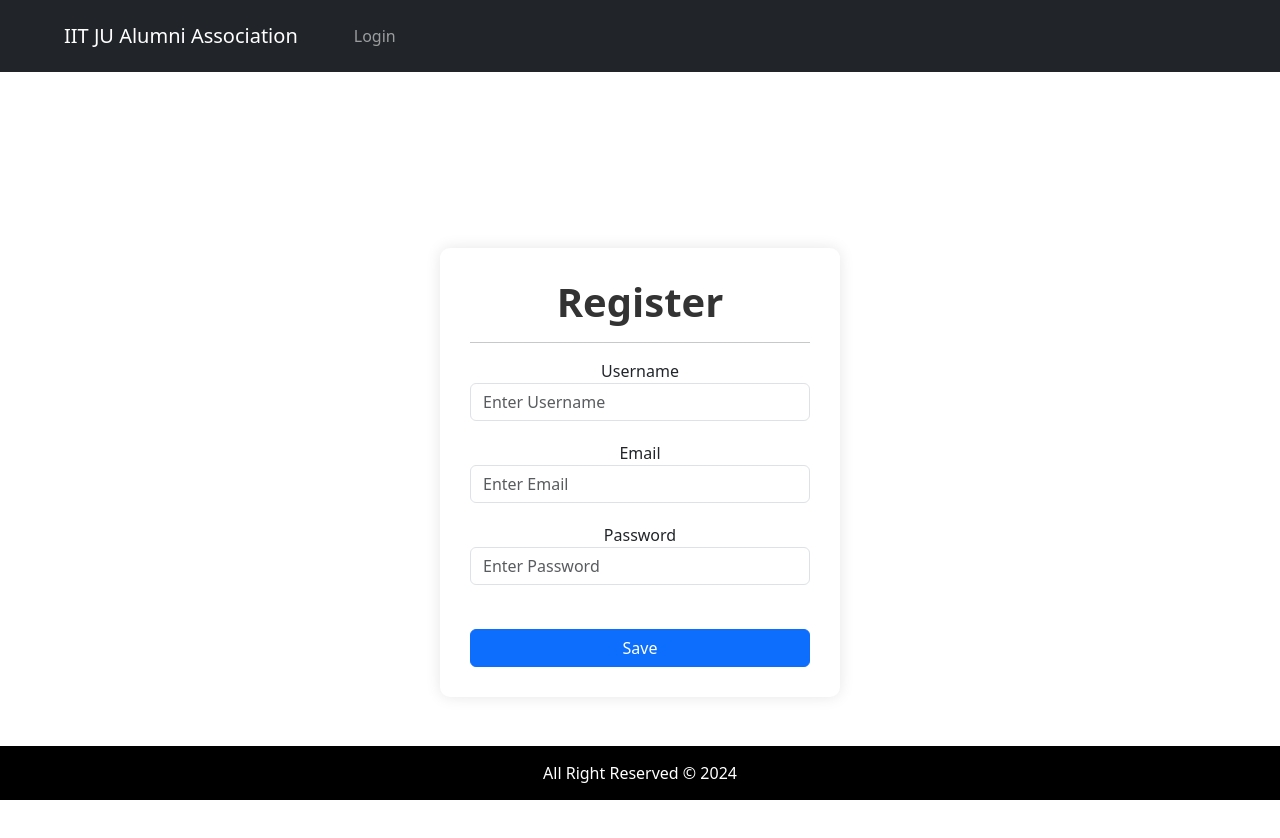
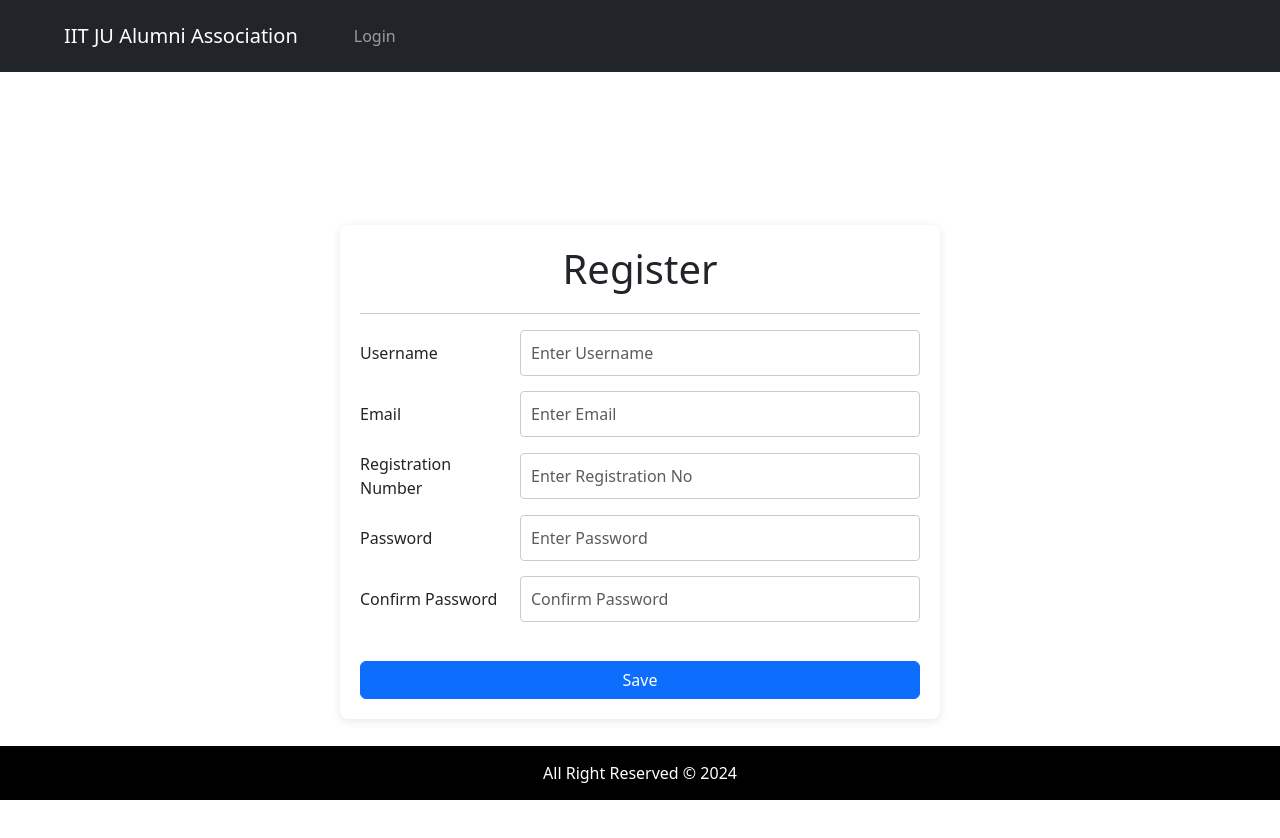
Before and after one commit to mesahal/ijaa-frontend, a React (Create React App) app: page /register in a window 1280 px wide. Shown: the top 838 px of the page. Built offline with nearby package versions, Linux system fonts and the light colour scheme.

Commit message:
registration updated

```diff
--- a/src/component/Register.css
+++ b/src/component/Register.css
@@ -1,56 +1,61 @@
-/* Register.css */
-
-body {
-  background-color: #f4f7f6;
-  font-family: "Segoe UI", Tahoma, Geneva, Verdana, sans-serif;
-}
-
 .register-container {
   display: flex;
   justify-content: center;
   align-items: center;
   min-height: 100vh;
+  background-color: #ffffff;
 }
 
 .register-card {
   background-color: #fff;
-  padding: 30px;
-  box-shadow: 0px 0px 15px rgba(0, 0, 0, 0.1);
-  border-radius: 10px;
-  width: 400px;
-  text-align: center;
+  padding: 20px;
+  border-radius: 8px;
+  box-shadow: 0 2px 10px rgba(0, 0, 0, 0.1);
+  max-width: 600px;
+  width: 100%;
 }
 
 .register-header {
-  font-weight: bold;
-  color: #333;
+  text-align: center;
+  margin-bottom: 20px;
 }
 
 .form-group {
-  margin-bottom: 20px;
+  display: flex;
+  align-items: center;
+  margin-bottom: 15px;
 }
 
-.form-control {
-  border-radius: 5px;
-  padding: 10px;
-  font-size: 16px;
+.form-group label {
+  width: 150px; /* Adjust width as needed */
+  text-align: lefft;
+  margin-right: 10px;
 }
 
-.btn-primary {
-  background-color: #007bff;
-  border-color: #007bff;
-  font-size: 16px;
+.form-group input {
+  flex: 1;
   padding: 10px;
-  border-radius: 5px;
-  width: 100%;
+  border: 1px solid #ccc;
+  border-radius: 4px;
 }
 
-.btn-primary:hover {
-  background-color: #0056b3;
-  border-color: #004085;
+.btn {
+  display: block;
+  width: 100%;
+  padding: 10px;
+  background-color: #007bff;
+  color: white;
+  border: none;
+  border-radius: 4px;
+  cursor: pointer;
 }
 
-hr {
-  border-top: 1px solid #ddd;
-  margin-bottom: 20px;
+.btn:hover {
+  background-color: #0056b3;
 }
+
+.error-message {
+  color: red; /* Change to your desired color */
+  margin-top: 10px;
+  font-size: 14px; /* Adjust size as needed */
+}
--- a/src/component/RegisterComponent.js
+++ b/src/component/RegisterComponent.js
@@ -7,16 +7,29 @@ function Register() {
   const [username, setUsername] = useState("");
   const [email, setEmail] = useState("");
   const [password, setPassword] = useState("");
+  const [confirmPassword, setConfirmPassword] = useState(""); // Added confirmPassword
+  const [registrationNo, setRegistrationNo] = useState(""); // Added registrationNo
+  const [errorMessage, setErrorMessage] = useState(""); // Added errorMessage state
   const navigate = useNavigate();
 
   async function save(event) {
     event.preventDefault();
+
+    // Check if passwords match
+    if (password !== confirmPassword) {
+      setErrorMessage("Passwords do not match"); // Set the error message
+      return;
+    } else {
+      setErrorMessage(""); // Clear the error message if passwords match
+    }
+
     try {
       await axios
         .post("http://localhost:8080/api/register", {
           userName: username,
           email: email,
           password: password,
+          registrationNo: registrationNo, // Added registrationNo to payload
         })
         .then(
           (res) => {
@@ -25,18 +38,18 @@ function Register() {
               alert("User Registration Successful");
               navigate("/");
             } else if (res.data.message === "Invalid Email") {
-              alert("Invalid Email");
+              setErrorMessage("Invalid Email");
             } else {
-              alert(res.data.message);
+              setErrorMessage(res.data.message);
             }
           },
           (fail) => {
             console.error(fail);
-            alert(fail.response.data);
+            setErrorMessage(fail.response.data);
           }
         );
     } catch (err) {
-      alert(err);
+      setErrorMessage(err.message);
     }
   }
 
@@ -71,6 +84,19 @@ function Register() {
           </div>
 
           <div className="form-group">
+            <label>Registration Number</label>{" "}
+            {/* Added registrationNo field */}
+            <input
+              type="text"
+              className="form-control"
+              placeholder="Enter Registration No"
+              value={registrationNo}
+              onChange={(event) => setRegistrationNo(event.target.value)}
+              required
+            />
+          </div>
+
+          <div className="form-group">
             <label>Password</label>
             <input
               type="password"
@@ -81,6 +107,21 @@ function Register() {
               required
             />
           </div>
+
+          <div className="form-group">
+            <label>Confirm Password</label> {/* Added confirmPassword field */}
+            <input
+              type="password"
+              className="form-control"
+              placeholder="Confirm Password"
+              value={confirmPassword}
+              onChange={(event) => setConfirmPassword(event.target.value)}
+              required
+            />
+          </div>
+
+          {/* Error message for password mismatch */}
+          {errorMessage && <div className="error-message">{errorMessage}</div>}
 
           <button
             type="submit"
```
